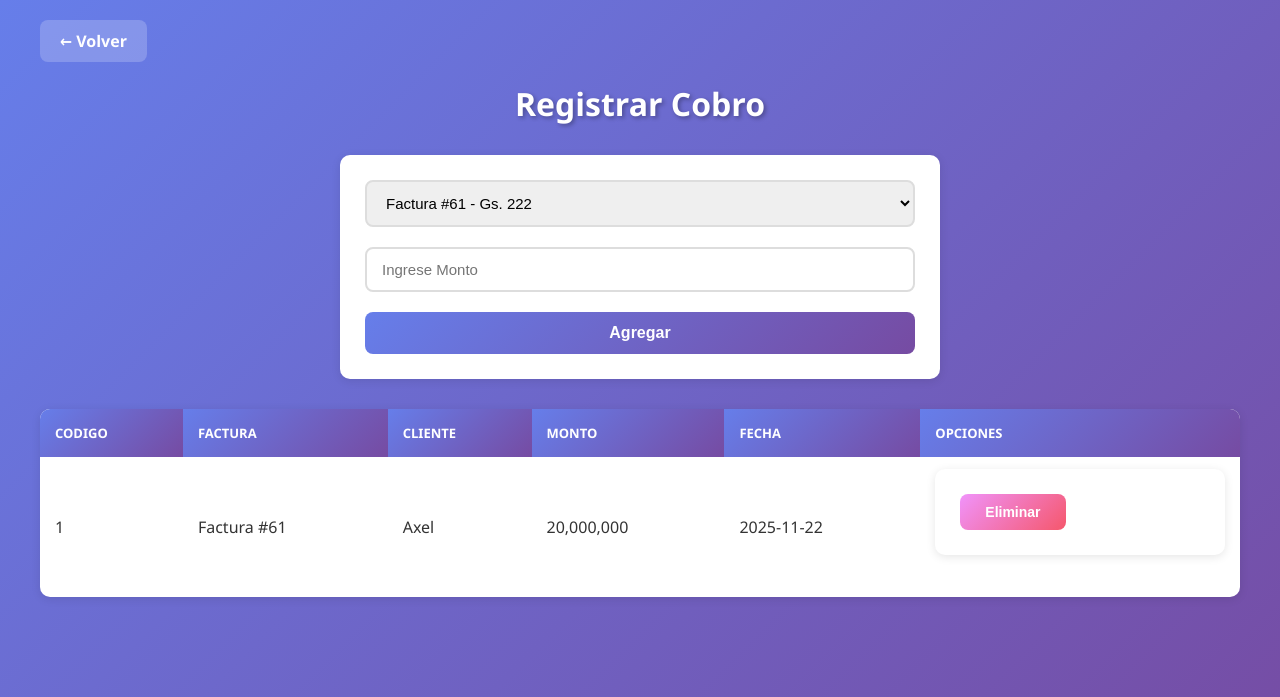
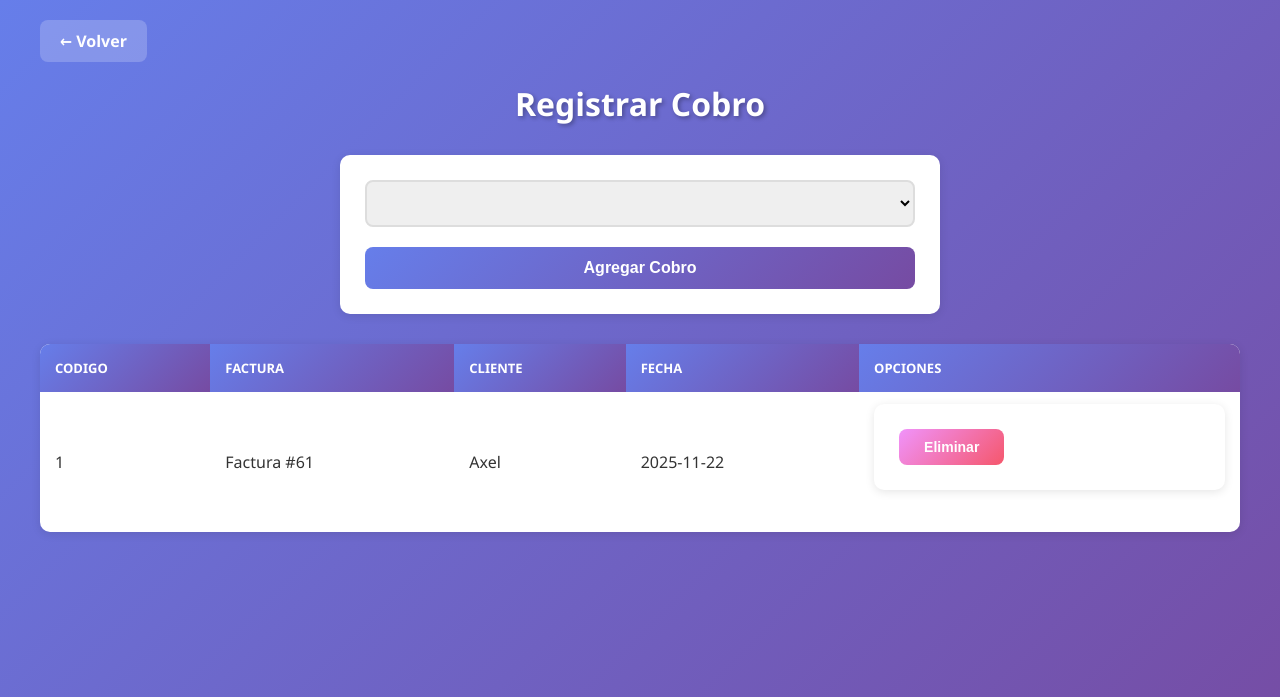
Before and after one commit to serensway/ecoverde, a PHP site: page /movimientos/registrarcobro/index.php in a window 1280 px wide. Shown: the top 697 px of the page. Run offline with PHP 8.4, Linux system fonts and the light colour scheme; data comes from the database, SQL or seed files in the repository; lists and menus that the app fills with data are empty.

Commit message:
compra y cobros

```diff
--- a/movimientos/registrarcobro/index.php
+++ b/movimientos/registrarcobro/index.php
@@ -12,18 +12,44 @@
 $ahora = date("Y-m-d");
 
 if(!empty($_POST["agregar"])){
-    $factura=$_POST["factura"];
-    $monto=$_POST["monto"];
+    $factura = isset($_POST['factura']) ? intval($_POST['factura']) : 0;
+    if ($factura <= 0) {
+        echo "<script>alert('Factura inválida');</script>";
+    } else {
+        // Preparar y verificar que la factura existe y aún no tiene cobro
+        $stmt = $conexion->prepare(
+            "SELECT 1 FROM factura f
+             LEFT JOIN cobro c ON f.fac_codigo = c.fac_codigo
+             WHERE f.fac_codigo = ? AND c.fac_codigo IS NULL
+             LIMIT 1"
+        );
 
-    $verificar="SELECT * FROM factura WHERE fac_codigo=$factura";
-    $resultado_verificar=mysqli_query($conexion,$verificar);
+        if ($stmt === false) {
+            echo "<script>alert('Error en la consulta');</script>";
+        } else {
+            $stmt->bind_param('i', $factura);
+            $stmt->execute();
+            $stmt->store_result();
 
-    if(mysqli_num_rows($resultado_verificar)==0){
-        echo "<script>alert('Esta factura no existe');</script>";
-    } else {
-        $consulta="INSERT INTO cobro(fac_codigo,cob_monto,cob_fecha)
-        VALUES('$factura','$monto','$ahora')";
-        mysqli_query($conexion,$consulta);
+            if ($stmt->num_rows === 0) {
+                echo "<script>alert('La factura no existe o ya fue procesada');</script>";
+            } else {
+                // Insertar cobro
+                $stmt2 = $conexion->prepare("INSERT INTO cobro(fac_codigo,cob_fecha) VALUES(?,?)");
+                if ($stmt2) {
+                    $stmt2->bind_param('is', $factura, $ahora);
+                    if (!$stmt2->execute()) {
+                        echo "<script>alert('Error al registrar cobro');</script>";
+                    }
+                    $stmt2->close();
+                } else {
+                    echo "<script>alert('Error al preparar inserción');</script>";
+                }
+            }
+
+            // Cerrar el primer statement una sola vez
+            $stmt->close();
+        }
     }
 }
 
@@ -39,26 +65,30 @@
 
 echo "<form method='POST'>";
 echo "<select name='factura' required>";
-$sql="SELECT * FROM factura";
-$res=mysqli_query($conexion,$sql);
-while($registro=mysqli_fetch_assoc($res)){
-    echo "<option value=\"".$registro['fac_codigo']."\">Factura #".$registro['fac_codigo']." - Gs. ".number_format($registro['fac_monto'],0)."</option>";
+$sql = "SELECT f.fac_codigo, f.fac_monto
+        FROM factura f
+        LEFT JOIN cobro c ON f.fac_codigo = c.fac_codigo
+        WHERE c.fac_codigo IS NULL
+        ORDER BY f.fac_codigo DESC";
+if ($res = $conexion->query($sql)) {
+    while ($registro = $res->fetch_assoc()) {
+        echo "<option value=\"" . (int)$registro['fac_codigo'] . "\">Factura #" . (int)$registro['fac_codigo'] . " - Gs. " . number_format($registro['fac_monto'], 0) . "</option>";
+    }
+    $res->free();
 }
 echo "</select>";
 
-echo "<input type='text' name='monto' placeholder='Ingrese Monto' required><br>";
-echo "<input type='submit' name='agregar' value='Agregar'>";
+echo "<input type='submit' name='agregar' value='Agregar Cobro'>";
 echo "</form>";
 
 $res=mysqli_query($conexion,"SELECT * FROM cobro");
 
 if(mysqli_num_rows($res)>0){
     echo "<table>";
-    echo "<tr><th>Codigo</th><th>Factura</th><th>Cliente</th><th>Monto</th><th>Fecha</th><th colspan='2'>Opciones</th></tr>";
+    echo "<tr><th>Codigo</th><th>Factura</th><th>Cliente</th><th>Fecha</th><th colspan='2'>Opciones</th></tr>";
     while($fila=mysqli_fetch_assoc($res)){
         $codigo=$fila["cob_codigo"];
         $factura_id=$fila["fac_codigo"];
-        $monto=$fila["cob_monto"];
         $fecha=$fila["cob_fecha"];
 
         $res2=mysqli_query($conexion,"SELECT cli_codigo FROM factura WHERE fac_codigo=$factura_id");
@@ -71,7 +101,6 @@
                 <td>$codigo</td>
                 <td>Factura #$factura_id</td>
                 <td>$nombre</td>
-                <td>".number_format($monto,0)."</td>
                 <td>$fecha</td>
                 <td>
                     <form action='eliminar.php' method='POST'>
```
Also changed, not shown: referenciales/propiedad/index.php (+12 -3 lines), 1 other file.
